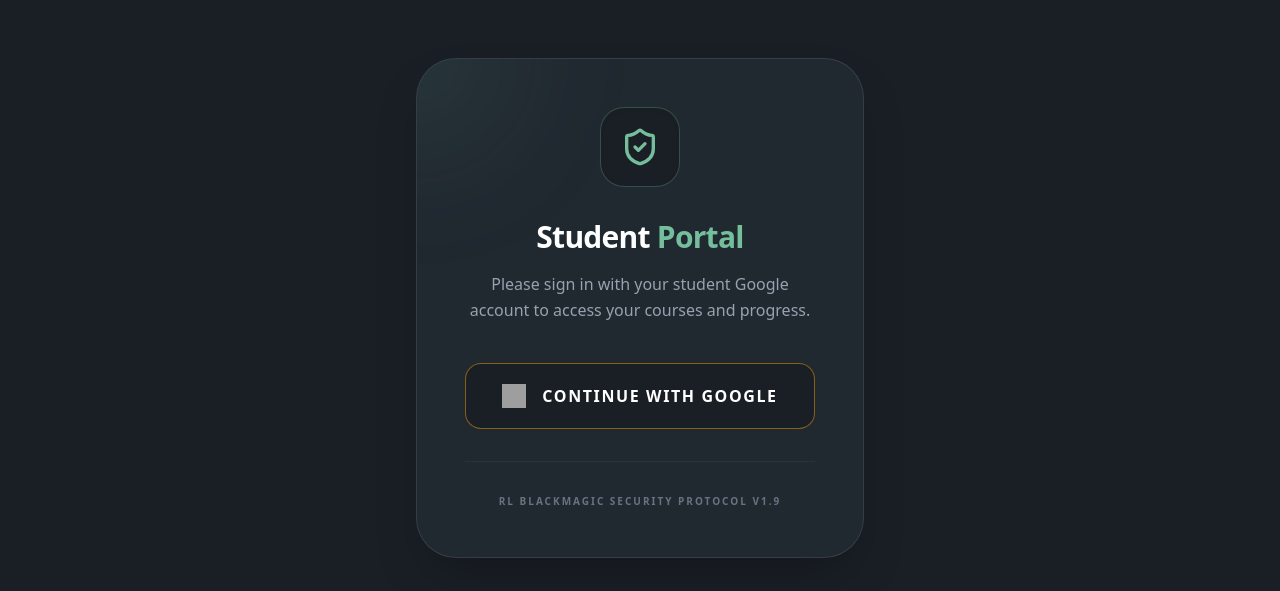
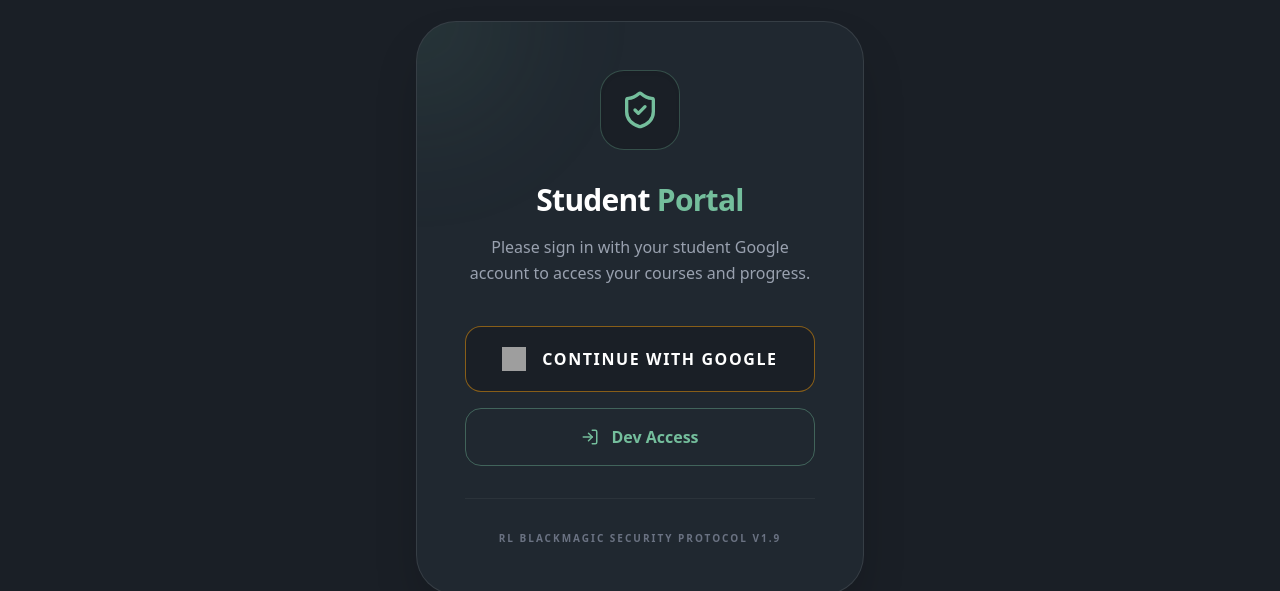
Before and after one commit to lkelv/RL-Black-Magic, a React (Vite) app in the folder RL-BM/: page /login in a window 1280 px wide. Shown: the part 209-800 px from the top of the page. Built offline with nearby package versions, Linux system fonts and the light colour scheme; no server answers; grey boxes are pictures that could not be loaded.

Commit message:
small changes

```diff
--- a/RL-BM/src/App.jsx
+++ b/RL-BM/src/App.jsx
@@ -105,13 +105,20 @@ function App() {
                         {/* Authentication Page */}
                         <Route
                             path="/login"
-                            element={!session ? <Login /> : <Navigate to="/learning-portal" />}
+                            element={
+                                !session
+                                    ? <Login />
+                                    : <Navigate to="/learning-portal" replace />
+                            }
                         />
 
-                        {/* Protected Learning Portal */}
                         <Route
                             path="/learning-portal"
-                            element={session ? <LearningPortal /> : <Navigate to="/login" />}
+                            element={
+                                session || sessionStorage.getItem('devLearningPortalAccess') === 'true'
+                                    ? <LearningPortal />
+                                    : <Navigate to="/login" replace />
+                            }
                         />
                     </Routes>
                 </main>
--- a/RL-BM/src/pages/Login.jsx
+++ b/RL-BM/src/pages/Login.jsx
@@ -12,10 +12,14 @@ const Login = () => {
         });
     };
 
+    const handleDevAccess = () => {
+        sessionStorage.setItem('devLearningPortalAccess', 'true');
+        window.location.href = '/learning-portal';
+    };
+
     return (
         <div className="min-h-screen bg-[#1a1f26] flex items-center justify-center p-6 font-sans">
             <div className="max-w-md w-full bg-[#202830] rounded-[2.5rem] border border-white/10 p-12 text-center shadow-2xl relative overflow-hidden">
-                {/* Decorative background glow */}
                 <div className="absolute -top-24 -left-24 w-48 h-48 bg-[#74be9c]/10 rounded-full blur-3xl" />
 
                 <div className="relative z-10">
@@ -26,6 +30,7 @@ const Login = () => {
                     <h1 className="text-3xl font-black text-white mb-4 tracking-tight">
                         Student <span className="text-[#74be9c]">Portal</span>
                     </h1>
+
                     <p className="text-gray-400 mb-10 leading-relaxed">
                         Please sign in with your student Google account to access your courses and progress.
                     </p>
@@ -34,9 +39,23 @@ const Login = () => {
                         onClick={handleGoogleLogin}
                         className="w-full group flex items-center justify-center gap-4 bg-[#1a1f26] border border-[#f59e0b]/50 hover:border-[#f59e0b] text-white py-5 rounded-2xl font-bold uppercase tracking-widest transition-all hover:shadow-[0_0_20px_rgba(245,158,11,0.2)] active:scale-[0.98]"
                     >
-                        <img src="https://www.gstatic.com/firebasejs/ui/2.0.0/images/auth/google.svg" className="w-6 h-6" alt="Google" />
+                        <img
+                            src="https://www.gstatic.com/firebasejs/ui/2.0.0/images/auth/google.svg"
+                            className="w-6 h-6"
+                            alt="Google"
+                        />
                         Continue with Google
                     </button>
+
+                    {import.meta.env.DEV && (
+                        <button
+                            onClick={handleDevAccess}
+                            className="w-full mt-4 flex items-center justify-center gap-3 bg-transparent border border-[#74be9c]/40 hover:border-[#74be9c] text-[#74be9c] py-4 rounded-2xl font-semibold transition-all hover:shadow-[0_0_15px_rgba(116,190,156,0.2)] active:scale-[0.98]"
+                        >
+                            <LogIn size={18} />
+                            Dev Access
+                        </button>
+                    )}
 
                     <div className="mt-8 pt-8 border-t border-white/5">
                         <p className="text-[10px] text-gray-500 font-bold uppercase tracking-[0.2em]">
```
